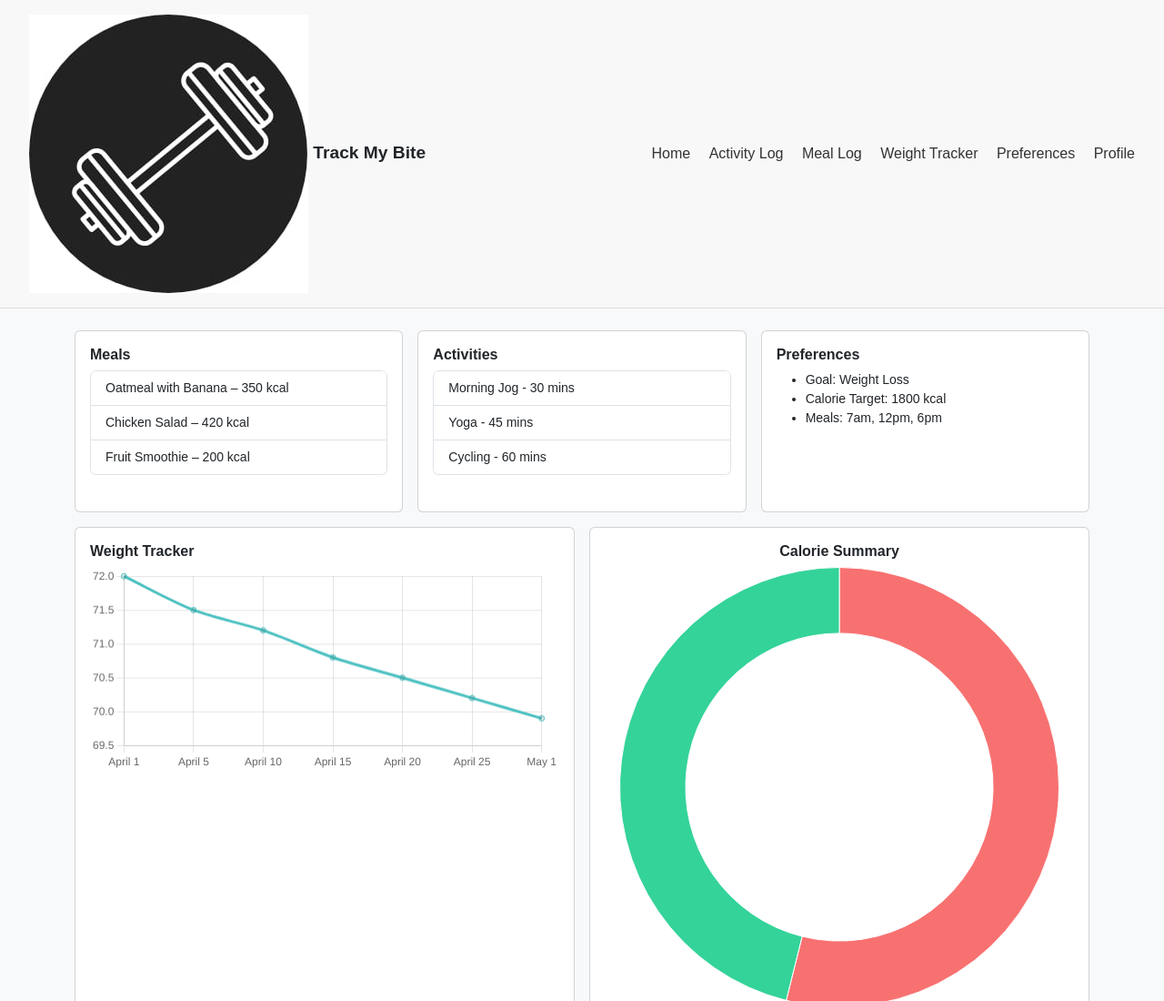
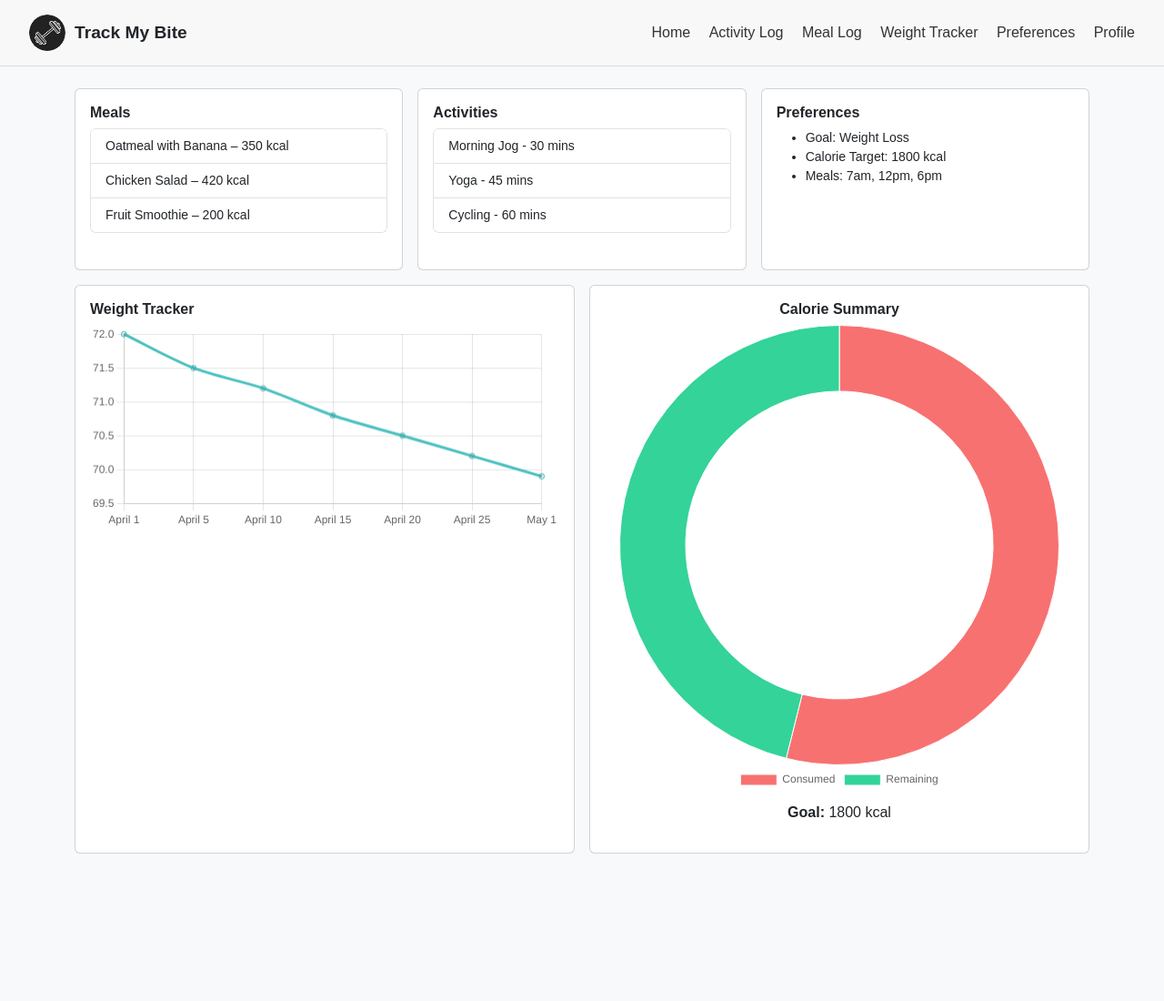
Before and after one commit to gitme05/TrackMyBite, a plain HTML site: page front-end/views/main.html in a window 1280 px wide. Shown: the top 1100 px of the page at 91% size. After the commit the page ends 962 px from the top, so only its background shows below. Drawn offline with nearby package versions, Linux system fonts and the light colour scheme.

Commit message:
I updated the styles

```diff
--- a/front-end/styles/main.css
+++ b/front-end/styles/main.css
@@ -1,5 +1,19 @@
 body {
   font-family: Arial, sans-serif;
+}
+
+.logo {
+  display: flex;
+  align-items: center;
+  font-weight: bold;
+  font-size: 1.2rem;
+}
+
+.logo-img {
+  width: 40px;
+  height: auto;
+  margin-right: 10px;
+  border-radius: 50%;
 }
 
 .navbar {
```
